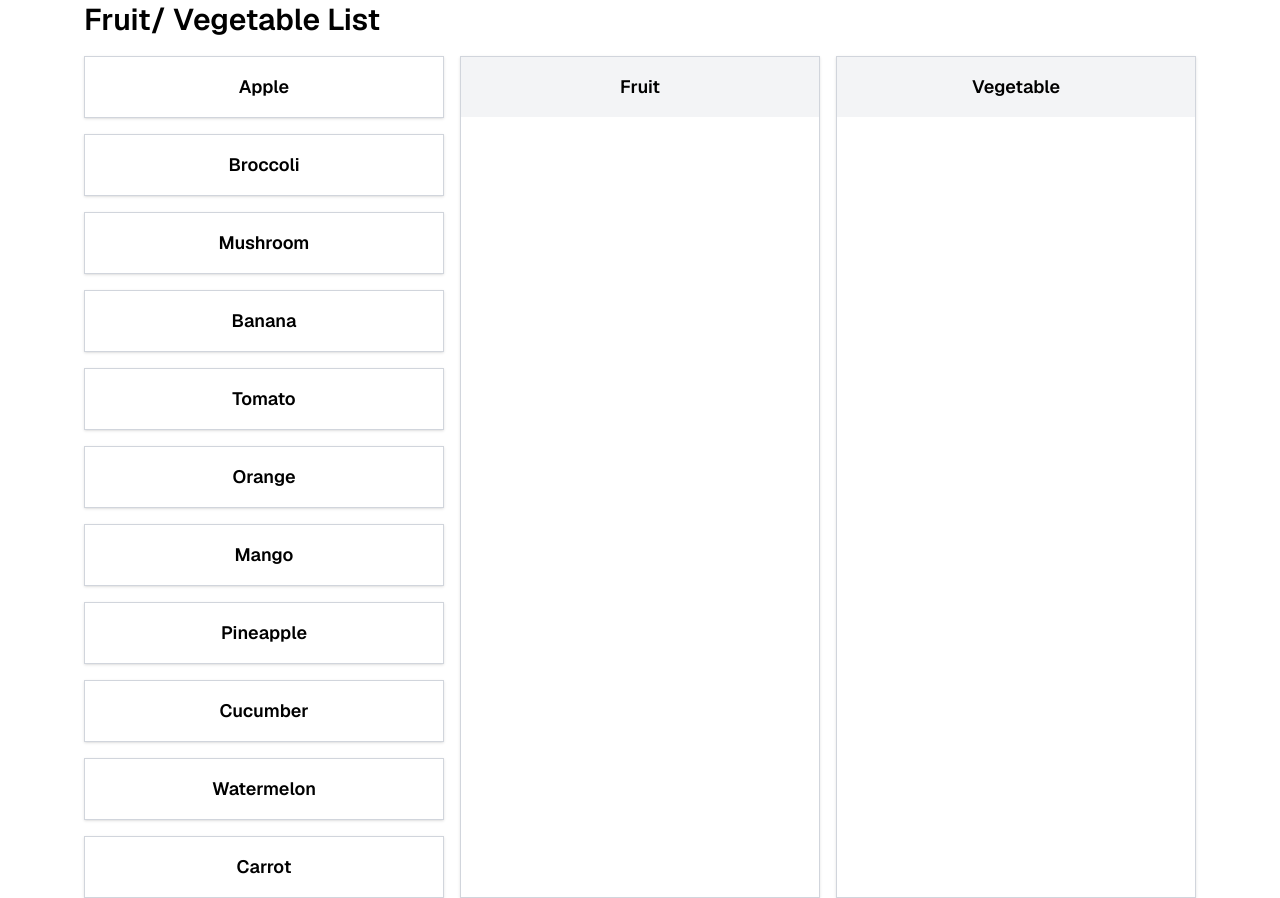
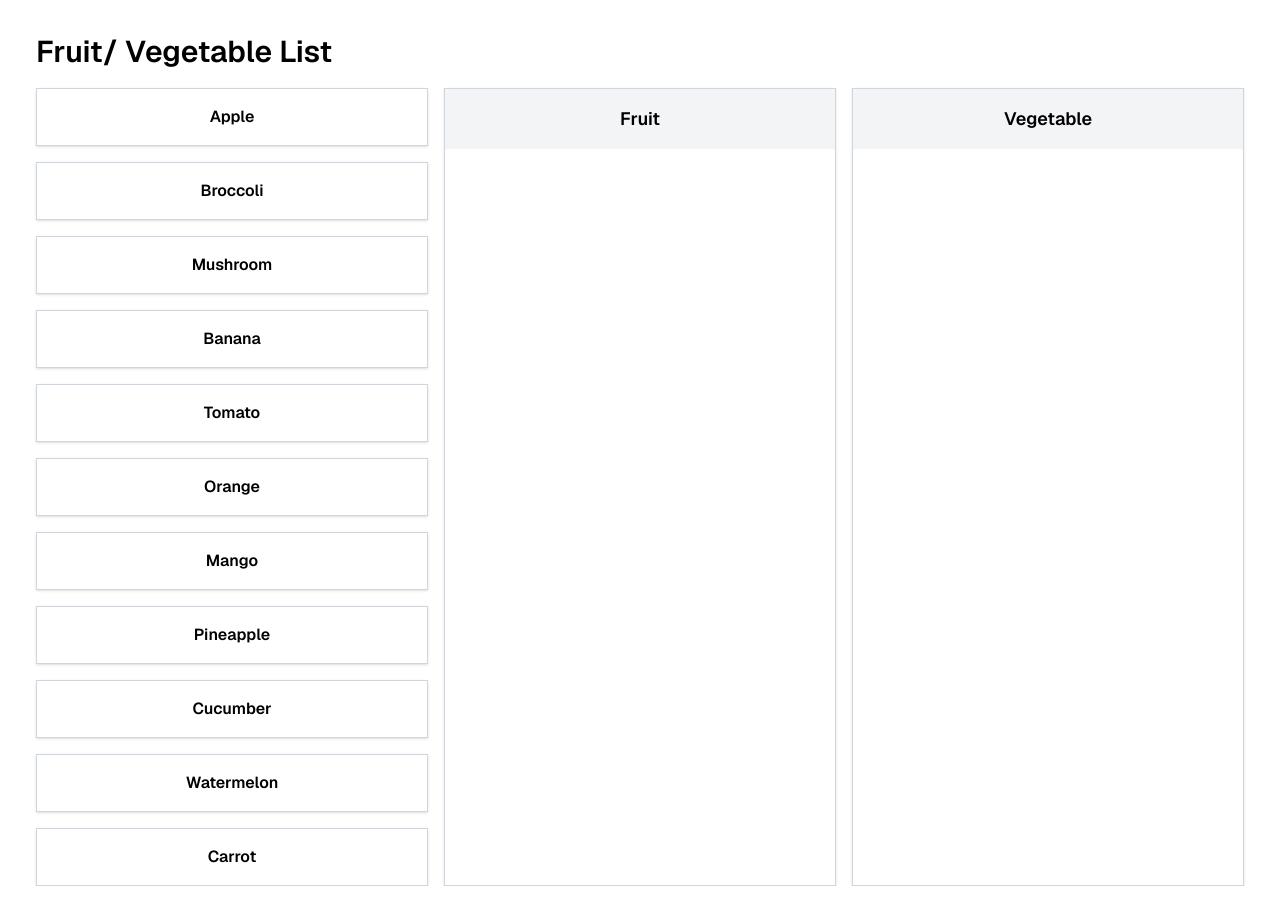
Before and after one commit to dice-work/auto-delete-todo-list, a Next.js app: page / in a window 1280 px wide. Built offline with nearby package versions, Linux system fonts and the light colour scheme.

Commit message:
chore(mainLayout): adjust main layout

```diff
--- a/app/(main)/(homepage)/page.client.tsx
+++ b/app/(main)/(homepage)/page.client.tsx
@@ -86,12 +86,12 @@ export default function HomePageClient() {
 
   return (
     <div className="flex flex-col gap-y-4 w-full">
-      <h1 className="max-w-xs text-3xl font-semibold leading-10">
+      <h1 className="max-w-xs text-3xl font-semibold leading-10 pt-4">
         Fruit/ Vegetable List
       </h1>
-      <div className="grid grid-cols-3 gap-4 min-h-[834px]">
+      <div className="grid grid-cols-3 gap-4 h-[80vh]">
         {/* Div for list of fruits and veggies */}
-        <div className="flex flex-col gap-4 w-full">
+        <div className="flex flex-col gap-4">
           {shoppingList.map((item) => (
             <ShoppingItemCard
               key={item.name}
@@ -104,7 +104,7 @@ export default function HomePageClient() {
         </div>
         {/* Div for list of fruits and veggies separated by a department */}
         {Object.entries(ShoppingItemTypeInfo).map(([key, value]) => (
-          <div className="border border-gray-300 shadow-sm w-full" key={key}>
+          <div className="border border-gray-300 shadow-sm" key={key}>
             <div className="bg-gray-100 p-4 text-center">
               <p className="font-semibold text-lg">{value.title}</p>
             </div>
--- a/app/(main)/layout.client.tsx
+++ b/app/(main)/layout.client.tsx
@@ -2,8 +2,8 @@ import { NextAppLayoutProps } from "@app/types/next";
 
 export default function MainLayoutClient({ children }: NextAppLayoutProps) {
   return (
-    <div className="flex min-h-screen items-center justify-center font-geist-sans bg-white text-black">
-      <main className="flex h-full w-full max-w-[1240px] flex-col items-center justify-between px-16">
+    <div className="flex min-h-screen font-geist-sans bg-white text-black justify-center">
+      <main className="flex h-full w-full max-w-[1240px] p-4">
         {children}
       </main>
     </div>
--- a/app/layout.tsx
+++ b/app/layout.tsx
@@ -18,8 +18,10 @@ export default function RootLayout({
   children: React.ReactNode;
 }>) {
   return (
-    <html lang="en">
-      <body className={`${geistSans.className} antialiased`}>{children}</body>
+    <html lang="en" className="">
+      <body className={`${geistSans.className} antialiased h-full`}>
+        {children}
+      </body>
     </html>
   );
 }
--- a/app/ui/card/shopping-item-card.tsx
+++ b/app/ui/card/shopping-item-card.tsx
@@ -11,7 +11,7 @@ const ShoppingItemCard = ({ item, onItemChange }: DefaultCardProps) => {
       onClick={() => onItemChange({ ...item })}
       type="button"
     >
-      <p className="text-lg font-semibold">{item.name}</p>
+      <p className="text-base font-semibold">{item.name}</p>
     </button>
   );
 };
```
